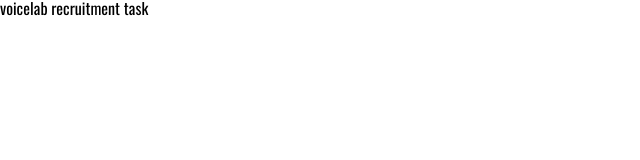
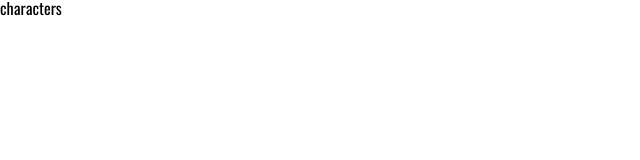
Before and after one commit to maras20193/voicelab-recruitment-task, a React (Create React App) app: page / in a window 1280 px wide. Shown: the top 160 px of the page, without its empty margins (0-640 px from the left). Built offline with nearby package versions, Linux system fonts and the light colour scheme.

Commit message:
feat(pages): add CharactersPage

```diff
--- a/src/App.tsx
+++ b/src/App.tsx
@@ -1,11 +1,12 @@
 import { ThemeProvider } from "styled-components";
+import { CharactersPage } from "./pages";
 import { GlobalStyle, theme } from "./styles";
 
 function App() {
   return (
     <ThemeProvider theme={theme}>
       <GlobalStyle />
-      <div>voicelab recruitment task</div>
+      <CharactersPage />
     </ThemeProvider>
   );
 }
--- /dev/null
+++ b/src/pages/CharactersPage/CharactersPage.tsx
@@ -0,0 +1,7 @@
+import React from "react";
+
+export const CharactersPage = () => (
+  <div>
+    <p>characters</p>
+  </div>
+);
--- /dev/null
+++ b/src/pages/index.ts
@@ -0,0 +1 @@
+export { CharactersPage } from "./CharactersPage/CharactersPage";
--- a/src/reportWebVitals.ts
+++ b/src/reportWebVitals.ts
@@ -1,8 +1,8 @@
-import { ReportHandler } from 'web-vitals';
+import { ReportHandler } from "web-vitals";
 
 const reportWebVitals = (onPerfEntry?: ReportHandler) => {
   if (onPerfEntry && onPerfEntry instanceof Function) {
-    import('web-vitals').then(({ getCLS, getFID, getFCP, getLCP, getTTFB }) => {
+    import("web-vitals").then(({ getCLS, getFID, getFCP, getLCP, getTTFB }) => {
       getCLS(onPerfEntry);
       getFID(onPerfEntry);
       getFCP(onPerfEntry);
```
Also changed, not shown: package.json (+6 -3 lines), src/index.tsx (+6 -6 lines), src/setupTests.ts (+1 -1 lines), tsconfig.json (+2 -8 lines), src/react-app-env.d.ts (line endings or trailing spaces), 1 other file (tests, documents, lock files or other folders).
